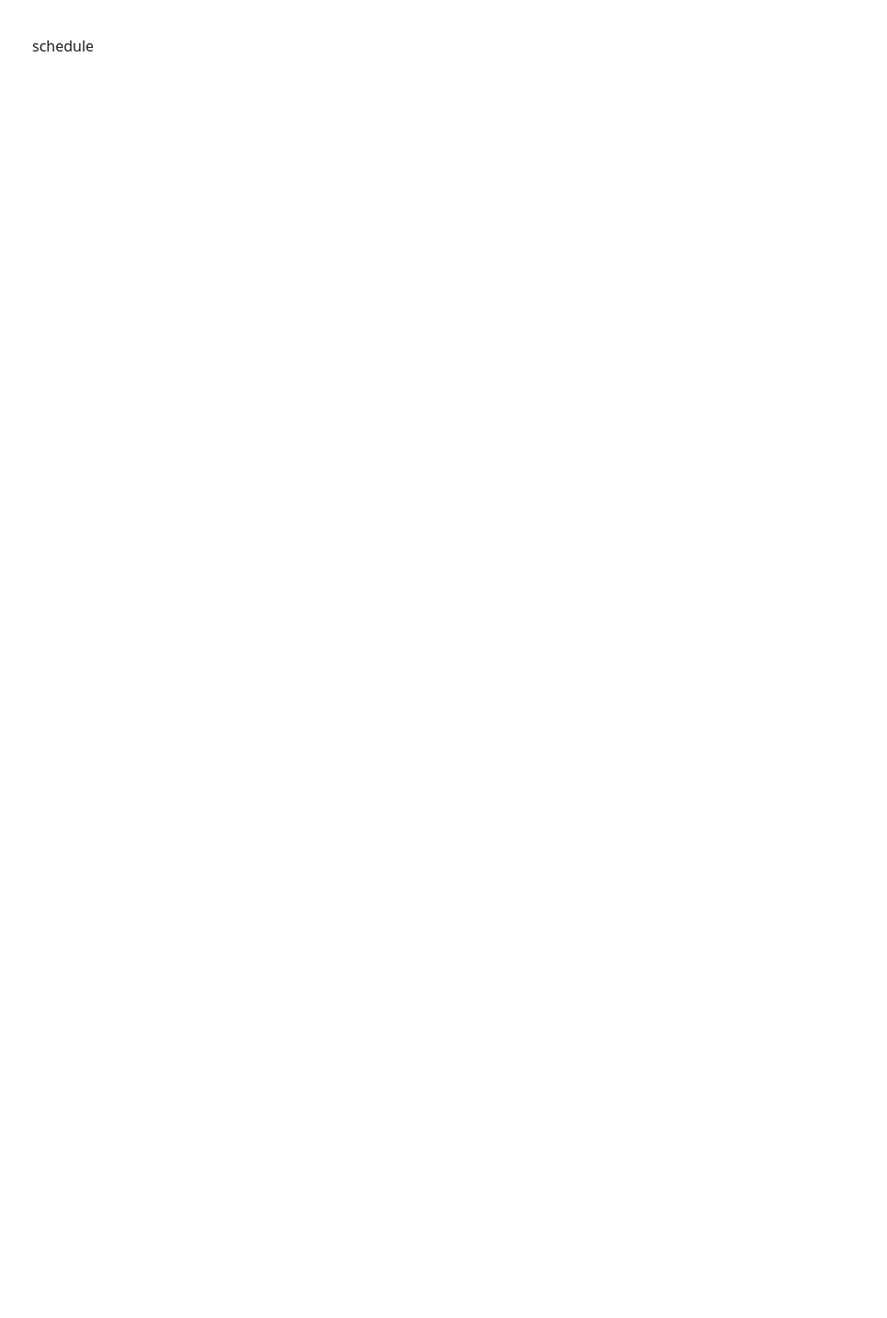
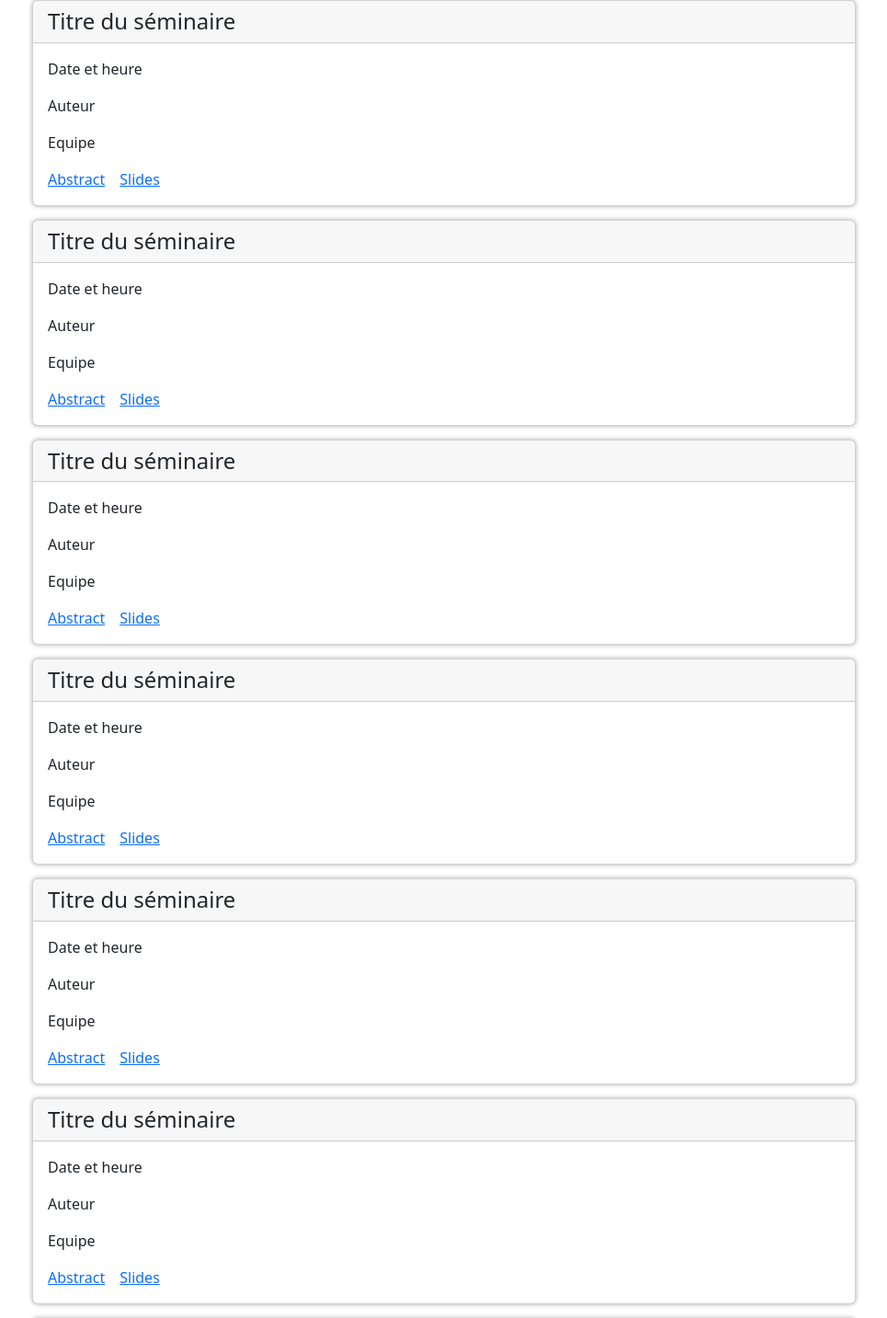
Before and after one commit to MAThEOR-Cloud/seminaires, a Vue app in the folder front/: page /schedule in a window 1280 px wide. Shown: the part 210-1643 px from the top of the page at 92% size, without its empty margins (157-1122 px from the left). Before the commit the page ends 800 px from the top, so only its background shows below. Built offline with nearby package versions, Linux system fonts and the light colour scheme.

Commit message:
Add seminar card

```diff
--- a/front/src/App.vue
+++ b/front/src/App.vue
@@ -29,6 +29,10 @@ import { RouterLink, RouterView } from "vue-router";
   <main>
     <router-view />
   </main>
+
+  <footer>
+    footer
+  </footer>
 </template>
 
 <style scoped>
@@ -59,16 +63,27 @@ h1 {
 }
 
 main{
-  padding-left: 15%;
-  padding-right: 15%;
-  padding-top: 5%;
+  padding: 5%;
+  padding-top: 2%;
+  padding-bottom: 2%;
+}
+
+footer {
+  padding: 10px;
+  background-color: #333333!important;
+  color: white;
+
 }
 
 @media (min-width: 1024px) {
   #logo-irimas {
     width: 40%;
   }
+
+  main{
+    padding-left: 15%;
+    padding-right: 15%;
+  }
 }
 
-
 </style>
--- /dev/null
+++ b/front/src/components/SeminarCard.vue
@@ -0,0 +1,31 @@
+<script setup lang="ts">
+
+</script>
+
+<template>
+	<b-card class="seminar-card">
+    <template class="card-header" #header>
+      <h4 class="mb-0">Titre du séminaire</h4>
+    </template>
+    <b-card-text>
+      Date et heure
+    </b-card-text>
+    <b-card-text>
+      Auteur
+    </b-card-text>
+    <b-card-text>
+      Equipe
+    </b-card-text>
+    <b-link href="#" class="card-link">Abstract</b-link>
+    <b-link href="#" class="card-link">Slides</b-link>
+  </b-card>
+</template>
+
+<style scoped>
+
+.seminar-card {
+  box-shadow: 0px 0px 5px #aaaaaa;
+  margin-bottom: 15px;
+}
+
+</style>
--- a/front/src/views/ScheduleView.vue
+++ b/front/src/views/ScheduleView.vue
@@ -1,7 +1,29 @@
-<script setup lang="ts">
+<script lang="ts">
+import SeminarCard from '@/components/SeminarCard.vue'
 
+export default {
+  components: {
+    SeminarCard
+  }
+}
 </script>
 
 <template>
-  schedule
+  <div>
+	  <SeminarCard />
+	  <SeminarCard />
+	  <SeminarCard />
+	  <SeminarCard />
+	  <SeminarCard />
+	  <SeminarCard />
+	  <SeminarCard />
+	  <SeminarCard />
+	  <SeminarCard />
+	  <SeminarCard />
+	  <SeminarCard />
+	  <SeminarCard />
+	  <SeminarCard />
+	  <SeminarCard />
+	  <SeminarCard />
+	</div>
 </template>
```
